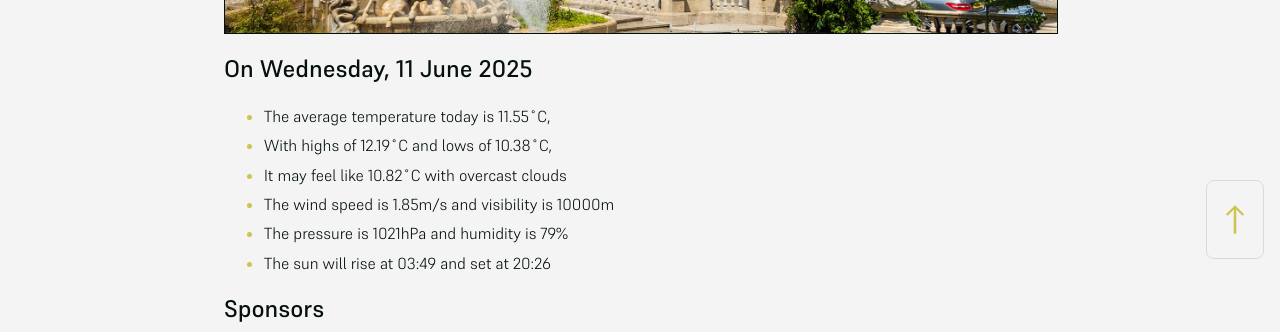
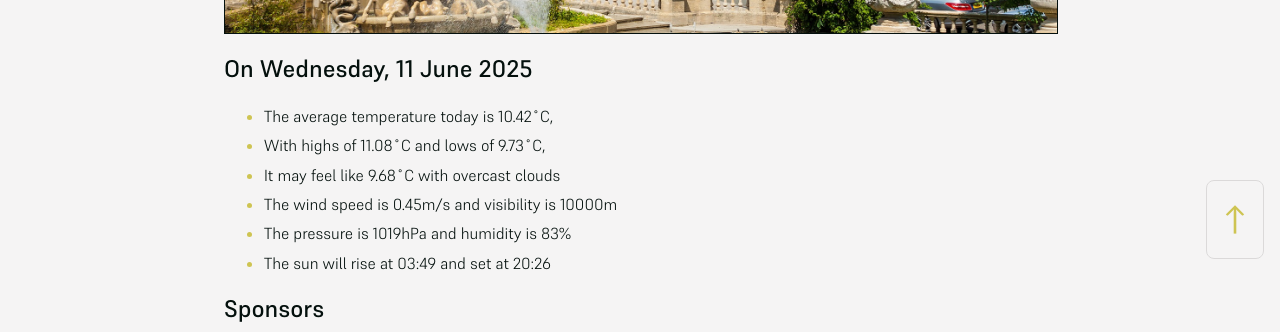
Before and after one commit to mat-0/cheltenham-open-data, a Jekyll site: the page built from index.md, in a window 1280 px wide. Shown: the part 625-957 px from the top of the page. Built offline with Jekyll 4.4.1, drawn with Linux system fonts in a browser that asks for light colours.

Commit message:
Updated 2025-06-11 02:29:52

```diff
--- a/index.md
+++ b/index.md
@@ -10,11 +10,11 @@ seo: Menu
 <!-- weather_marker starts -->
 ## On Wednesday, 11 June 2025
 
-- The average temperature today is 11.55˚C,
-- With highs of 12.19˚C and lows of 10.38˚C,
-- It may feel like 10.82˚C with overcast clouds
-- The wind speed is 1.85m/s and visibility is 10000m
-- The pressure is 1021hPa and humidity is 79%
+- The average temperature today is 10.42˚C,
+- With highs of 11.08˚C and lows of 9.73˚C,
+- It may feel like 9.68˚C with overcast clouds
+- The wind speed is 0.45m/s and visibility is 10000m
+- The pressure is 1019hPa and humidity is 83%
 - The sun will rise at 03:49 and set at 20:26
 
 <!-- weather_marker ends -->
```
Also changed, not shown: _data/flood.json (+5 -69 lines), _pages/fix-my-street.md (+1 -1 lines), _pages/news.md (+7 -7 lines).
